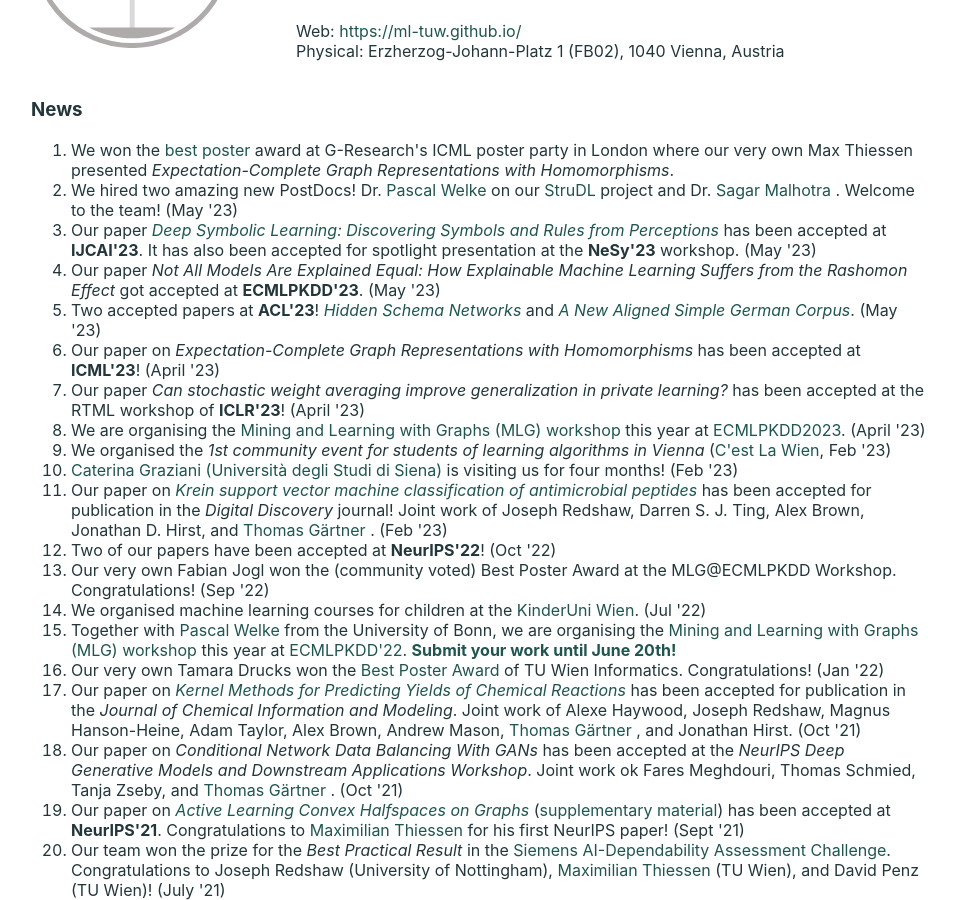
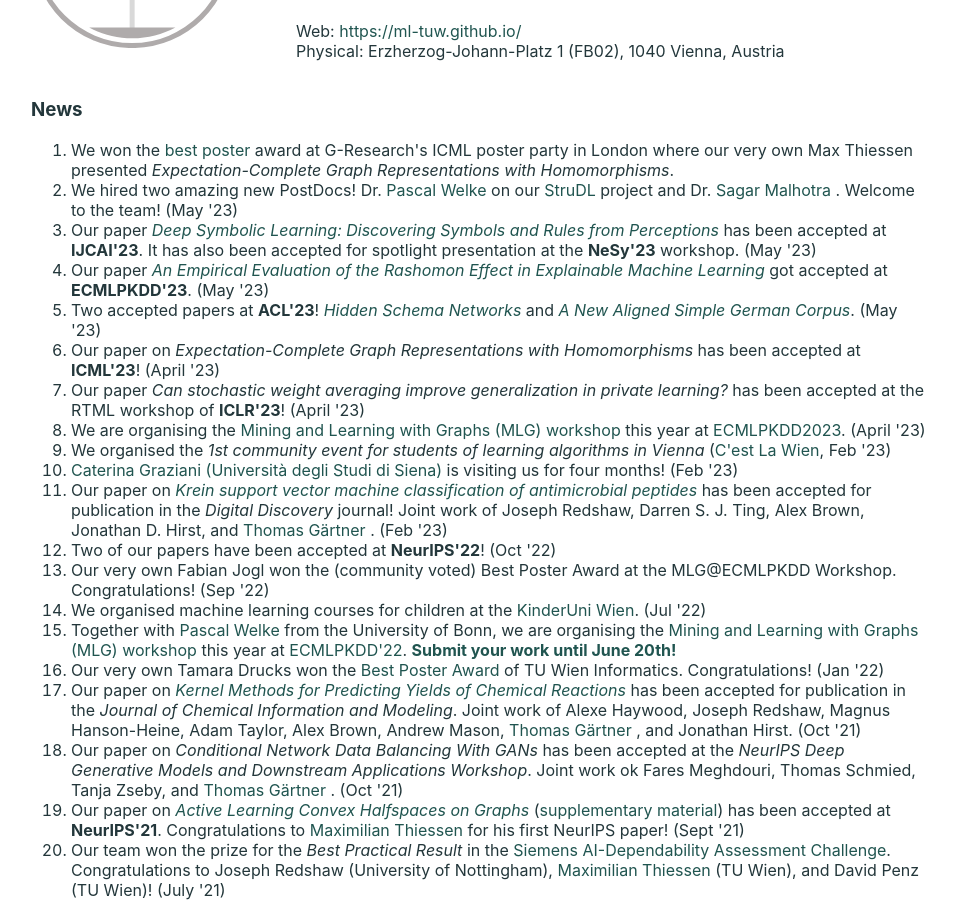
Before and after one commit to ml-tuw/ml-tuw.github.io, a Jekyll site: the page built from index.html, in a window 1280 px wide and 900 px high, scrolled down 421 px. Shown: the whole window, without its empty margins (161-1116 px from the left). Built offline with Jekyll 4.4.1, drawn with Linux system fonts in a browser that asks for light colours.

Commit message:
update rashomon paper title and link

```diff
--- a/index.html
+++ b/index.html
@@ -37,7 +37,7 @@
 <li>We won the <a href="publications/expectation_complete_poster_ICML.pdf">best poster</a> award at G-Research's ICML poster party in London where our very own Max Thiessen presented <i>Expectation-Complete Graph Representations with Homomorphisms</i>.</li>
 <li>We hired two amazing new PostDocs! Dr. {% include listppl.html ppls="PascalWelke" -%} on our <a href="projects/">StruDL</a> project and Dr. {% include listppl.html ppls="SagarMalhotra" -%}. Welcome to the team! (May '23)</li>
 <li>Our paper <i><a href="https://arxiv.org/abs/2208.11561">Deep Symbolic Learning: Discovering Symbols and Rules from Perceptions</a></i> has been accepted at <b>IJCAI'23</b>. It has also been accepted for spotlight presentation at the <b>NeSy'23</b> workshop. (May '23)
-<li>Our paper <i>Not All Models Are Explained Equal: How Explainable Machine Learning Suffers from the Rashomon Effect</i> got accepted at <b>ECMLPKDD'23</b>. (May '23)</li>
+<li>Our paper <i><a href="https://arxiv.org/abs/2306.15786">An Empirical Evaluation of the Rashomon Effect in Explainable Machine Learning</a></i> got accepted at <b>ECMLPKDD'23</b>. (May '23)</li>
 <li>Two accepted papers at <b>ACL'23</b>! <i><a href="https://arxiv.org/abs/2207.03777">Hidden Schema Networks</a></i> and <i><a href="https://arxiv.org/abs/2209.01106">A New Aligned Simple German Corpus</a></i>. (May '23)</li>
 <li>Our paper on <i>Expectation-Complete Graph Representations with Homomorphisms</i> has been accepted at <b>ICML'23</b>! (April '23)</li>
 <li>Our paper <i>Can stochastic weight averaging improve generalization in private learning?</i> has been accepted at the RTML workshop of <b>ICLR'23</b>! (April '23)</li>
```
